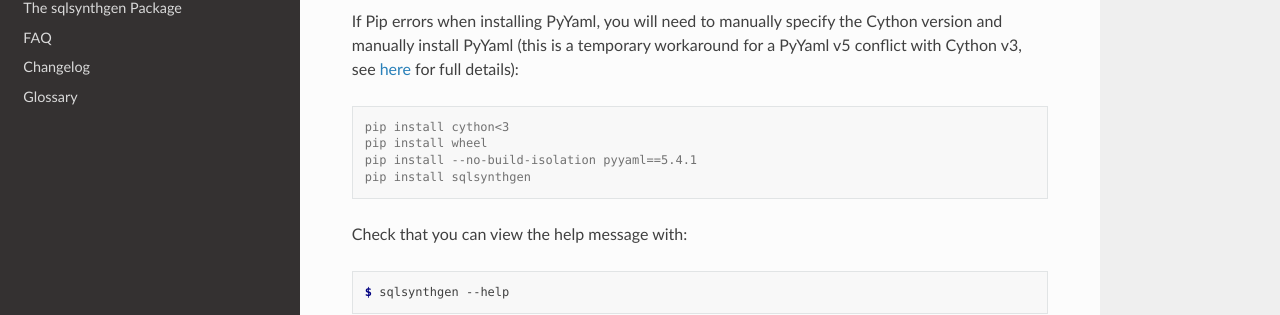
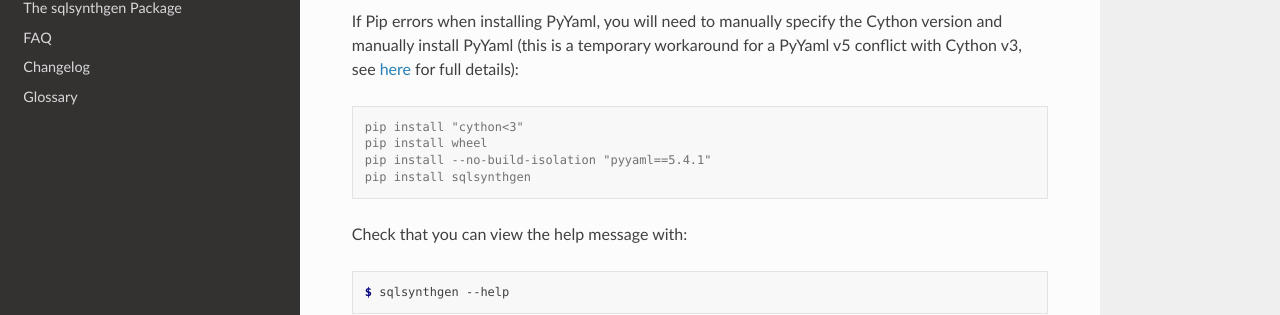
Before and after one commit to alan-turing-institute/sqlsynthgen, a Sphinx documentation site: the page built from docs/source/installation.rst, in a window 1280 px wide. Shown: the part 321-636 px from the top of the page. Built offline with Sphinx 7.4.7 and the Read the Docs theme 2.0.0, drawn with Linux system fonts in a browser that asks for light colours.

```diff
--- a/docs/source/installation.rst
+++ b/docs/source/installation.rst
@@ -17,9 +17,9 @@ If Pip errors when installing PyYaml, you will need to manually specify the Cyth
 
 .. code-block:: console
 
-    pip install cython<3
+    pip install "cython<3"
     pip install wheel
-    pip install --no-build-isolation pyyaml==5.4.1
+    pip install --no-build-isolation "pyyaml==5.4.1"
     pip install sqlsynthgen
 
 Check that you can view the help message with:
```
Also changed, not shown: CONTRIBUTING.md (+2 -2 lines), .readthedocs.yaml, 2 other files.
